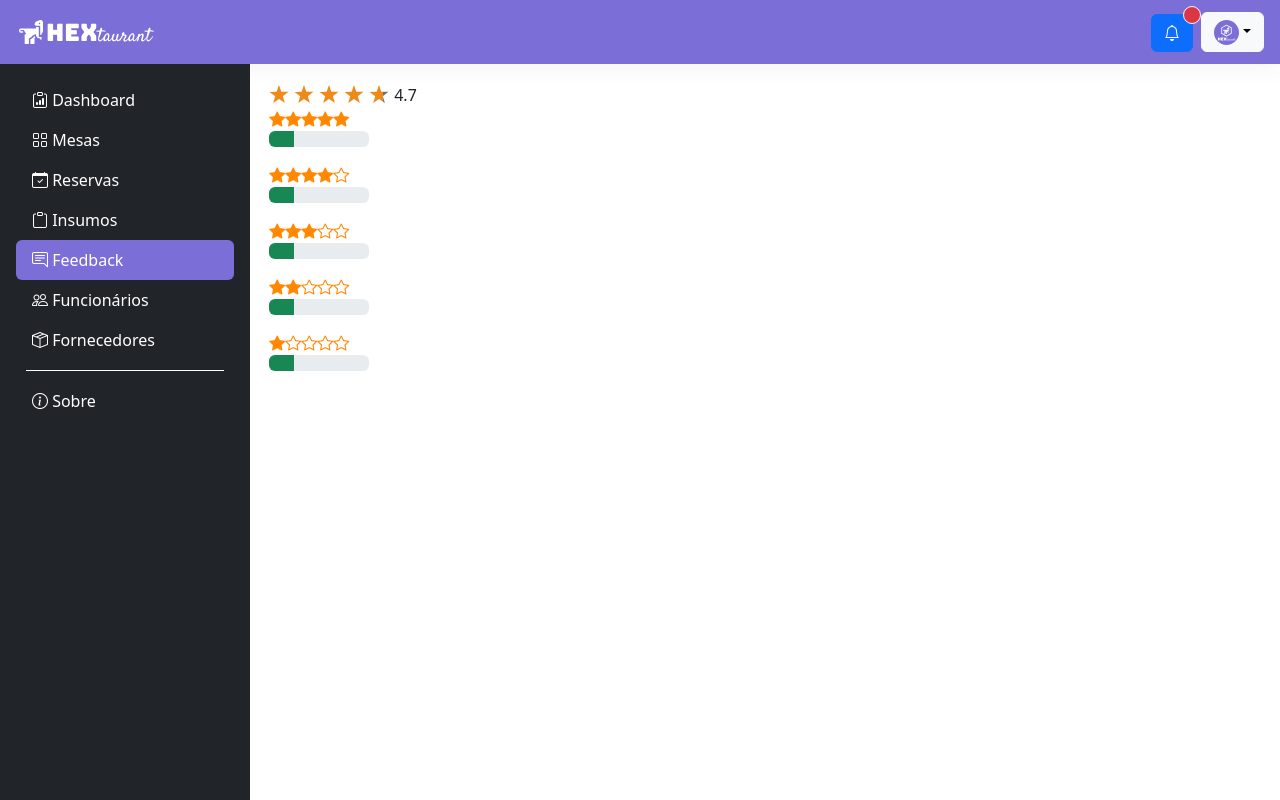
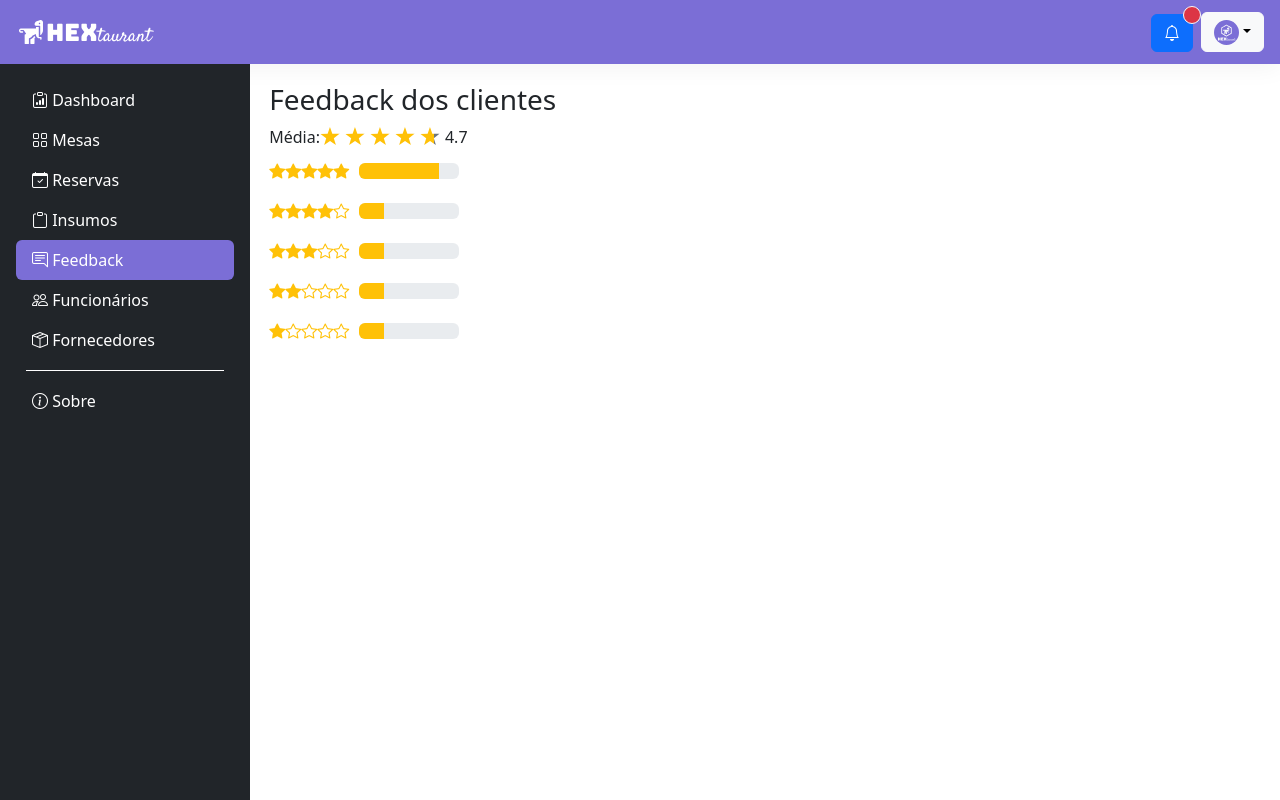
Before and after one commit to GroupHextech/api5-frontend, a Vue app: page /api5-frontend/feedback in a window 1280 px wide. Built offline with nearby package versions, Linux system fonts and the light colour scheme.

Commit message:
Connection to the backend

```diff
--- a/src/components/Estrelinhas.vue
+++ b/src/components/Estrelinhas.vue
@@ -1,5 +1,6 @@
 <template>
     <div class="star-rating">
+      <div>Média: </div>
       <div v-for="(star, index) in stars" :key="index" class="star-container">
         <svg
           class="star-svg"
@@ -170,6 +171,7 @@
 
   <style scoped>
   .star-rating {
+    margin-bottom: 10px;
     display: flex;
     align-items: center;
     .star-container {
--- a/src/components/Mesas.vue
+++ b/src/components/Mesas.vue
@@ -9,6 +9,13 @@ const tables = ref([
   { id: 1, name: 'Mesa 1', status: 'livre', isSelected: false },
   { id: 2, name: 'Mesa 2', status: 'livre', isSelected: false },
   { id: 3, name: 'Mesa 3', status: 'livre', isSelected: false },
+  { id: 4, name: 'Mesa 4', status: 'livre', isSelected: false },
+  { id: 5, name: 'Mesa 5', status: 'livre', isSelected: false },
+  { id: 6, name: 'Mesa 6', status: 'livre', isSelected: false },
+  { id: 7, name: 'Mesa 7', status: 'livre', isSelected: false },
+  { id: 8, name: 'Mesa 8', status: 'livre', isSelected: false },
+  { id: 9, name: 'Mesa 9', status: 'livre', isSelected: false },
+  { id: 10, name: 'Mesa 10', status: 'livre', isSelected: false },
   // Adicione mais mesas conforme necessário
 ]);
 
--- a/src/main.js
+++ b/src/main.js
@@ -5,7 +5,9 @@ import 'bootstrap/dist/css/bootstrap.min.css'
 import 'bootstrap'
 import App from './App.vue'
 import router from './router'
+import axios from 'axios'
 
+axios.defaults.baseURL='http://localhost:8080/'
 
 const pinia = createPinia()
 const app = createApp(App)
--- a/src/style.css
+++ b/src/style.css
@@ -16,15 +16,6 @@
   -webkit-text-size-adjust: 100%;
 
   --roxohex: #7b6ed6;
-}
-
-a {
-  font-weight: 500;
-  color: #646cff;
-  text-decoration: inherit;
-}
-a:hover {
-  color: #535bf2;
 }
 
 a {
@@ -73,7 +64,7 @@ button:focus-visible {
 
 #app {
   margin: 0 auto;
-  padding:0;
+  padding: 0;
 }
 
 @media (prefers-color-scheme: light) {
--- a/src/views/Feedback.vue
+++ b/src/views/Feedback.vue
@@ -1,4 +1,5 @@
 <template>
+  <h3>Feedback dos clientes</h3>
   <Estrelinhas :config="config"></Estrelinhas>
   <p class="line-star">
     <i class="bi bi-star-fill"></i>
@@ -7,7 +8,7 @@
     <i class="bi bi-star-fill"></i>
     <i class="bi bi-star-fill"></i>
     <div class="progress" style="width: 100px" role="progressbar" aria-label="Success example" aria-valuenow="25" aria-valuemin="0" aria-valuemax="100">
-      <div class="progress-bar bg-success" style="width: 25%"></div>
+      <div class="progress-bar bg-warning" style="width: 80%"></div>
     </div>
   </p>
   <p class="line-star">
@@ -17,7 +18,7 @@
     <i class="bi bi-star-fill"></i>
     <i class="bi bi-star"></i>
     <div class="progress" style="width: 100px" role="progressbar" aria-label="Success example" aria-valuenow="25" aria-valuemin="0" aria-valuemax="100">
-      <div class="progress-bar bg-success" style="width: 25%"></div>
+      <div class="progress-bar bg-warning" style="width: 25%"></div>
     </div>
   </p>
   <p class="line-star">
@@ -27,7 +28,7 @@
     <i class="bi bi-star"></i>
     <i class="bi bi-star"></i>
     <div class="progress" style="width: 100px" role="progressbar" aria-label="Success example" aria-valuenow="25" aria-valuemin="0" aria-valuemax="100">
-      <div class="progress-bar bg-success" style="width: 25%"></div>
+      <div class="progress-bar bg-warning" style="width: 25%"></div>
     </div>
   </p>
   <p class="line-star">
@@ -37,7 +38,7 @@
     <i class="bi bi-star"></i>
     <i class="bi bi-star"></i>
     <div class="progress" style="width: 100px" role="progressbar" aria-label="Success example" aria-valuenow="25" aria-valuemin="0" aria-valuemax="100">
-      <div class="progress-bar bg-success" style="width: 25%"></div>
+      <div class="progress-bar bg-warning" style="width: 25%"></div>
     </div>
   </p>
   <p class="line-star">
@@ -49,43 +50,49 @@
     <i class="bi bi-star"></i>
     </div>
     <div class="progress" style="width: 100px" role="progressbar" aria-label="Success example" aria-valuenow="25" aria-valuemin="0" aria-valuemax="100">
-      <div class="progress-bar bg-success" style="width: 25%"></div>
+      <div class="progress-bar bg-warning" style="width: 25%"></div>
     </div>
   </p>
 </template>
 
-<script>
+<script setup>
 import Estrelinhas from "../components/Estrelinhas.vue";
-export default {
-  name: "App",
-  components: {
-    Estrelinhas: Estrelinhas,
-    Estrelinhas
-},
-  data() {
-    return {
-      config: {
-        rating: 4.7,
-        isIndicatorActive: true,
-        style: {
-          fullStarColor: "#ed8a19",
-          emptyStarColor: "#737373",
-          starWidth: 20,
-          starHeight: 20
-        }
-      }
-    };
+
+const starColor = 'var(--bs-warning)';
+const emptyStarColor = 'var(--bs-secondary)';
+
+const config = {
+  rating: 4.7,
+  isIndicatorActive: true,
+  style: {
+    fullStarColor: starColor,
+    emptyStarColor: emptyStarColor,
+    starWidth: 20,
+    starHeight: 20
   }
 };
 </script>
 
 <style scoped>
-
-.line-star{
+.line-star {
+  display: flex; /* Use flexbox para alinhar elementos horizontalmente */
+  align-items: center; /* Centralize verticalmente os elementos na linha */
   text-align: left;
 }
 
 .bi-star, .bi-star-fill {
-  color: rgb(255, 136, 0);
+  color: var(--bs-warning);
+}
+
+.progress-container {
+  display: flex; /* Use flexbox para alinhar elementos horizontalmente dentro do container */
+  align-items: center; /* Centralize verticalmente os elementos dentro do container */
+  margin-left: 10px; /* Adicione margem à esquerda para espaçamento entre os ícones e a barra de progresso */
+}
+
+.progress {
+  width: 100px; /* Largura da barra de progresso */
+  margin-left: 10px; /* Adicione margem à esquerda para espaçamento entre os ícones e a barra de progresso */
+  text-align: right;
 }
 </style>
--- a/src/views/Reservas.vue
+++ b/src/views/Reservas.vue
@@ -1,8 +1,9 @@
 <script setup>
-import { ref, computed } from 'vue'
+import { ref, computed, onMounted } from 'vue'
 import DatePicker from '../components/DatePicker.vue'
 import Mesas from '../components/Mesas.vue'
 import ReservasList from '../components/ReservasList.vue'
+import axios from 'axios'
 
 const selectedDate = ref(null);
 const reservations = ref({});
@@ -37,6 +38,43 @@ const groupedReservations = computed(() => {
 
   return grouped;
 });
+// Fazer a solicitação HTTP ao endpoint "/reserva/por-data" e processar os dados
+onMounted(async () => {
+  try {
+    const response = await axios.get('/reserva/por-data'); // Substitua pela URL correta do seu backend
+    const data = response.data;
+
+    // Processar os dados recebidos
+    for (const item of data) {
+      const [clientName, clientPhone, status, tableId, date] = item;
+      const rawDate = new Date(date);
+
+      // Formate a data e hora desejadas
+      const formattedDate = `${rawDate.toLocaleDateString()} ${rawDate.toLocaleTimeString([], { hour: '2-digit', minute: '2-digit' })}`;
+
+      // Fazer a substituição de status
+      const mappedStatus = status === 'Pendente' ? 'livre' : 'reservada';
+
+      // Criar a chave no formato desejado (data e hora)
+      const dateTime = formattedDate;
+
+      // Preencher as reservas
+      if (!reservations.value[dateTime]) {
+        reservations.value[dateTime] = [];
+      }
+
+      reservations.value[dateTime].push({
+        clientName,
+        clientPhone,
+        status: mappedStatus,
+        tableId,
+        date: formattedDate,
+      });
+    }
+  } catch (error) {
+    console.error('Erro ao buscar reservas:', error);
+  }
+});
 </script>
 
 <template>
```
